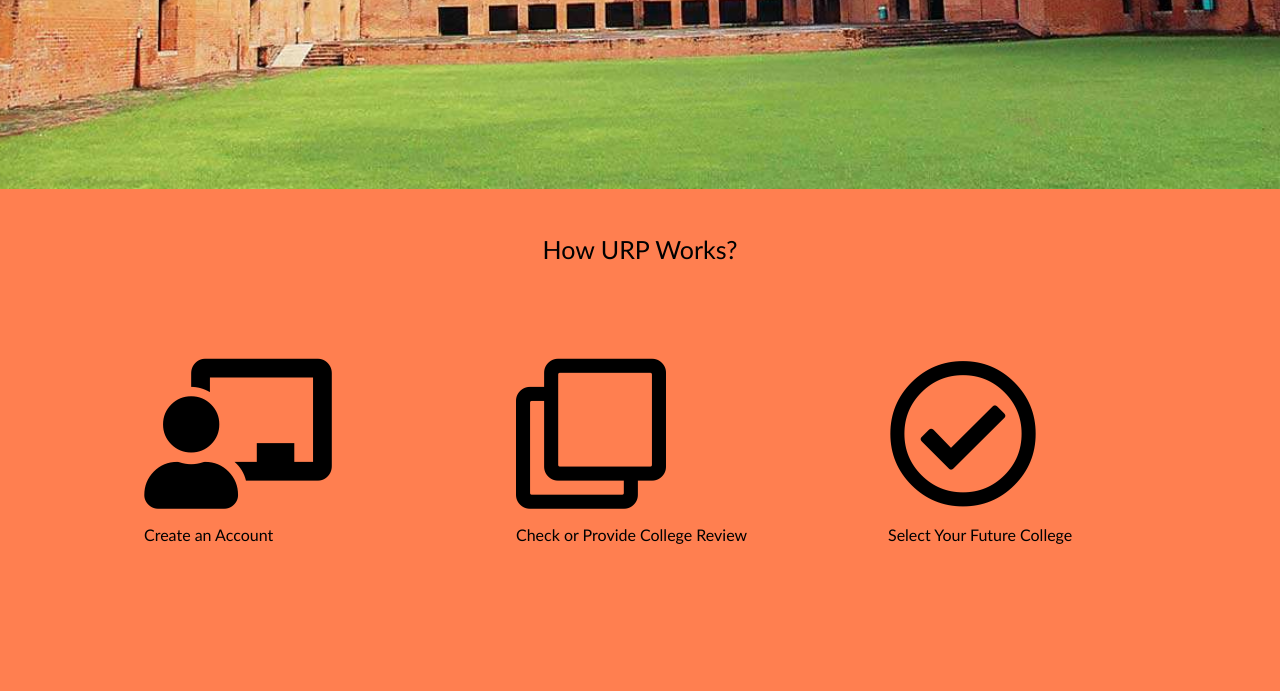
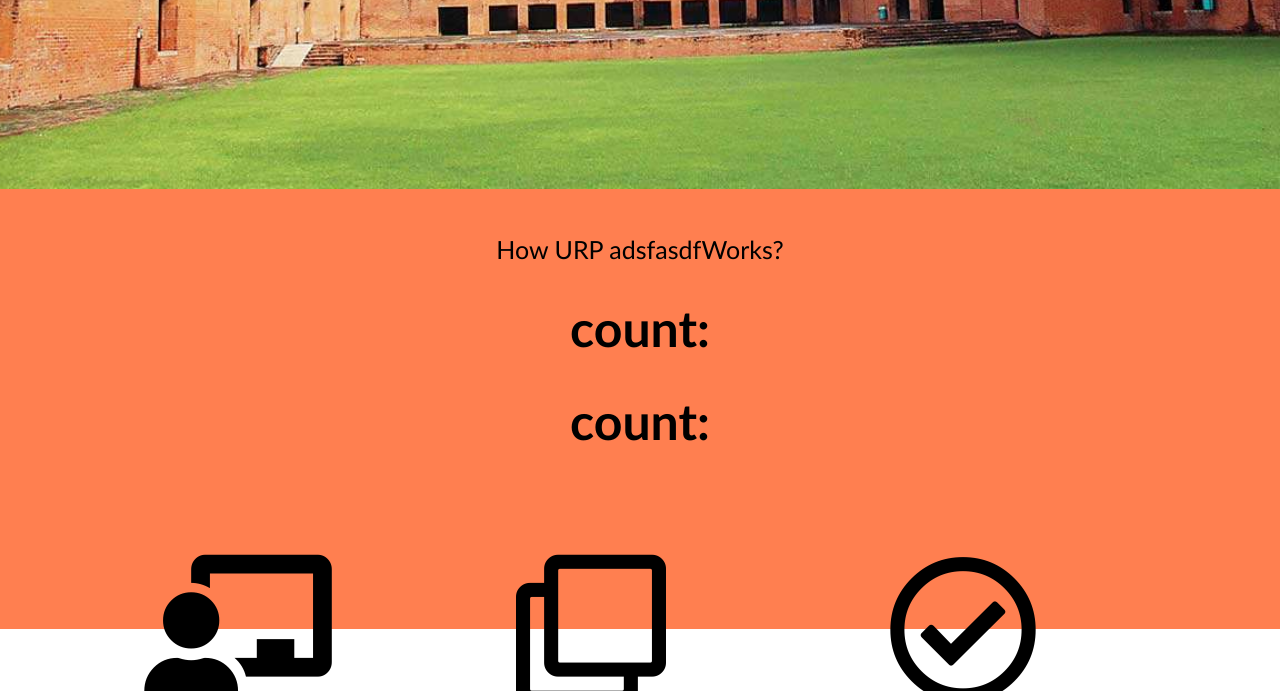
Before and after one commit to Ataago/University-Review-Portal, a PHP site: page /home.php in a window 1280 px wide. Shown: the part 736-1427 px from the top of the page. Before the commit the page ends 1280 px from the top, so only its background shows below. Run offline with PHP 8.4, Linux system fonts and the light colour scheme.

Commit message:
Report
Final Mini project Report

```diff
--- a/src/home.php
+++ b/src/home.php
@@ -80,7 +80,11 @@
 
 	<div class="HowItWorks">
 		<div class="text">
-			<p>How URP Works?</p>
+			<p>How URP adsfasdfWorks?</p>
+			<h1>count:</h1>
+			<?php
+				echo "<h1>count:</h1>";
+			?>
 		</div>
 		<div class="icons">
 			<div class="icon1"><i class="fas fa-chalkboard-teacher" style="font-size:150px"></i>
--- a/src/home1.css
+++ b/src/home1.css
@@ -52,14 +52,14 @@ slide:nth-child(1){
 }
 
 slide:nth-child(2){
- animation-delay: 2s;
+ animation-delay: 1s;
  background-image: url('i2.jpg');
  background-size: cover;
  background-position: center;
 }
 
 slide:nth-child(3){
- animation-delay: 5s;
+ animation-delay: 3s;
  background-image: url('i3.jpg');
  background-size: cover;
  background-position: center;
@@ -67,7 +67,7 @@ slide:nth-child(3){
 
 slide:nth-child(4){
  left: 0%;
- animation-delay: 8s;
+ animation-delay: 5s;
  background-image: url('i4.jpg');
  background-size: cover;
  background-position: center;
```
Also changed, not shown: 1 other file.
